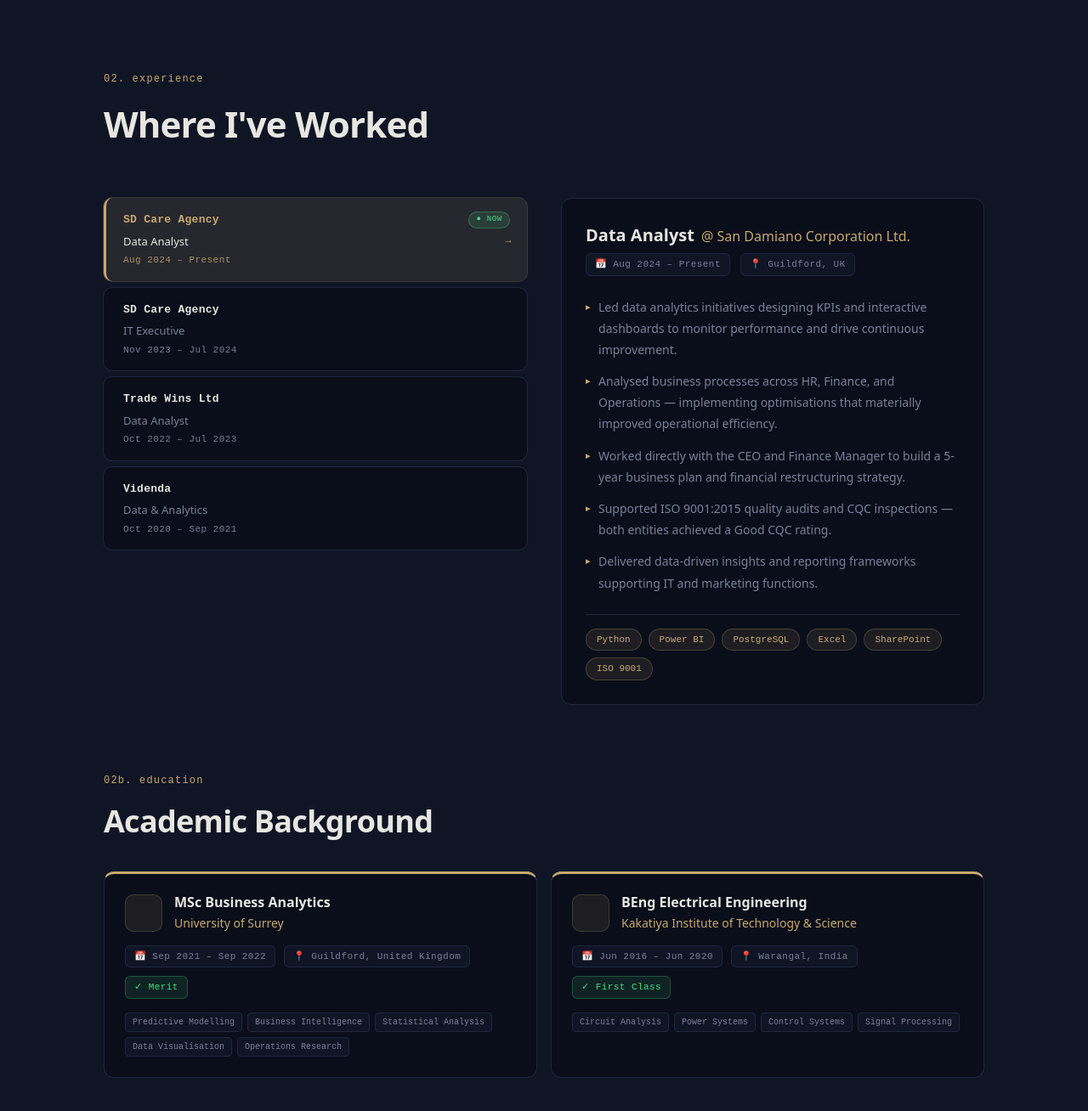
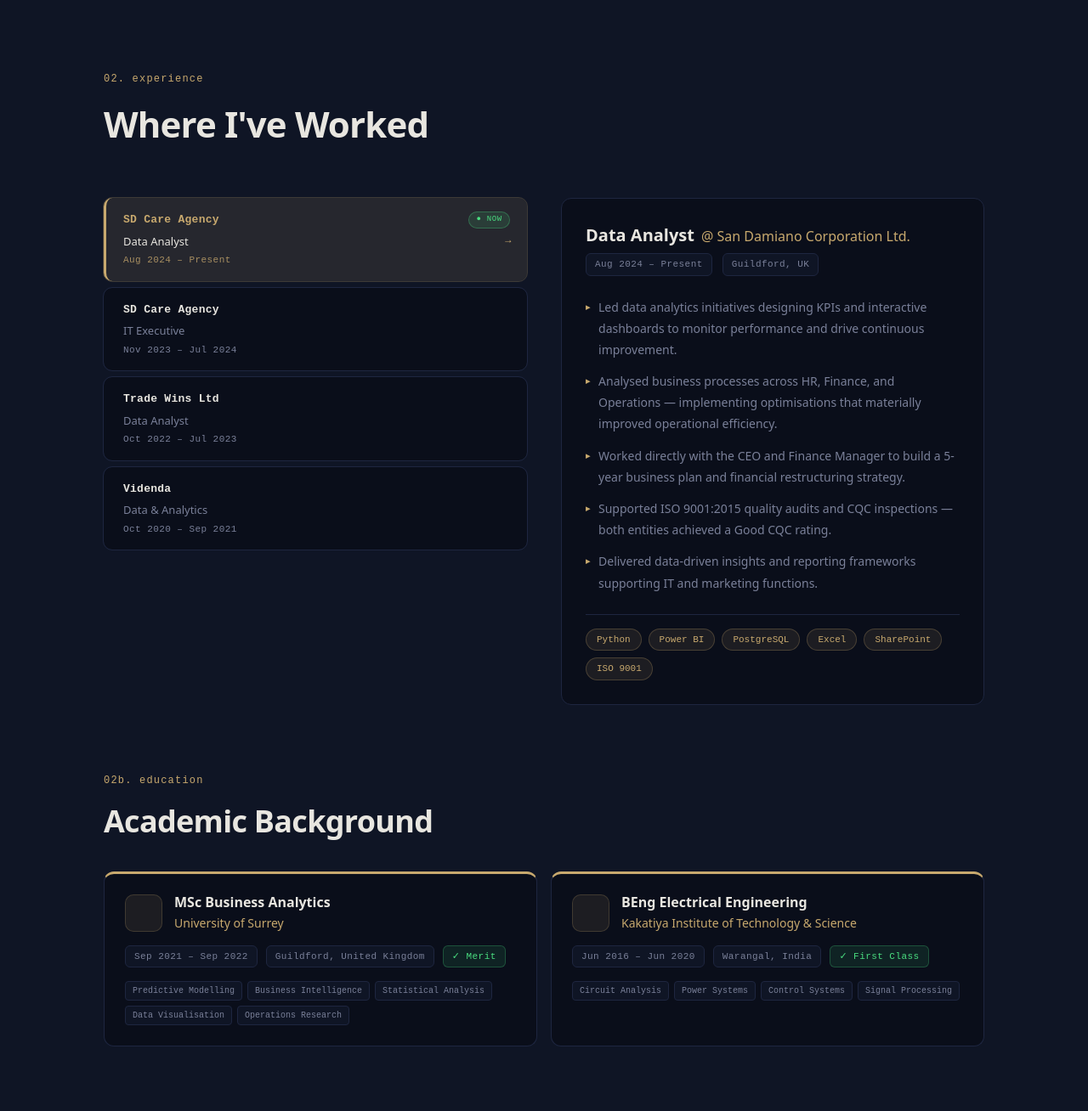
Before and after one commit to varungopithallapelly/portfolio, a Next.js app: page / in a window 1280 px wide. Shown: the part 1815-3123 px from the top of the page at 85% size. Built offline with nearby package versions, Linux system fonts and the light colour scheme; no server answers.

Commit message:
Redesign experience tabs and add education section

```diff
--- a/components/Experience.tsx
+++ b/components/Experience.tsx
@@ -219,14 +219,14 @@
                 background: 'var(--surface)', padding: '4px 10px', borderRadius: '6px',
                 border: '1px solid var(--faint)', letterSpacing: '0.04em',
               }}>
-                📅 {jobs[active].period}
+                 {jobs[active].period}
               </span>
               <span style={{
                 fontFamily: 'monospace', fontSize: '11px', color: 'var(--muted)',
                 background: 'var(--surface)', padding: '4px 10px', borderRadius: '6px',
                 border: '1px solid var(--faint)', letterSpacing: '0.04em',
               }}>
-                📍 {jobs[active].location}
+                 {jobs[active].location}
               </span>
             </div>
             <ul style={{ display: 'flex', flexDirection: 'column', gap: '12px', listStyle: 'none', marginBottom: '24px' }}>
@@ -312,14 +312,14 @@
                     background: 'var(--surface)', padding: '4px 10px', borderRadius: '6px',
                     border: '1px solid var(--faint)', letterSpacing: '0.04em',
                   }}>
-                    📅 {edu.period}
+                     {edu.period}
                   </span>
                   <span style={{
                     fontFamily: 'monospace', fontSize: '11px', color: 'var(--muted)',
                     background: 'var(--surface)', padding: '4px 10px', borderRadius: '6px',
                     border: '1px solid var(--faint)', letterSpacing: '0.04em',
                   }}>
-                    📍 {edu.location}
+                     {edu.location}
                   </span>
                   <span style={{
                     fontFamily: 'monospace', fontSize: '11px', color: 'var(--green)',
```
